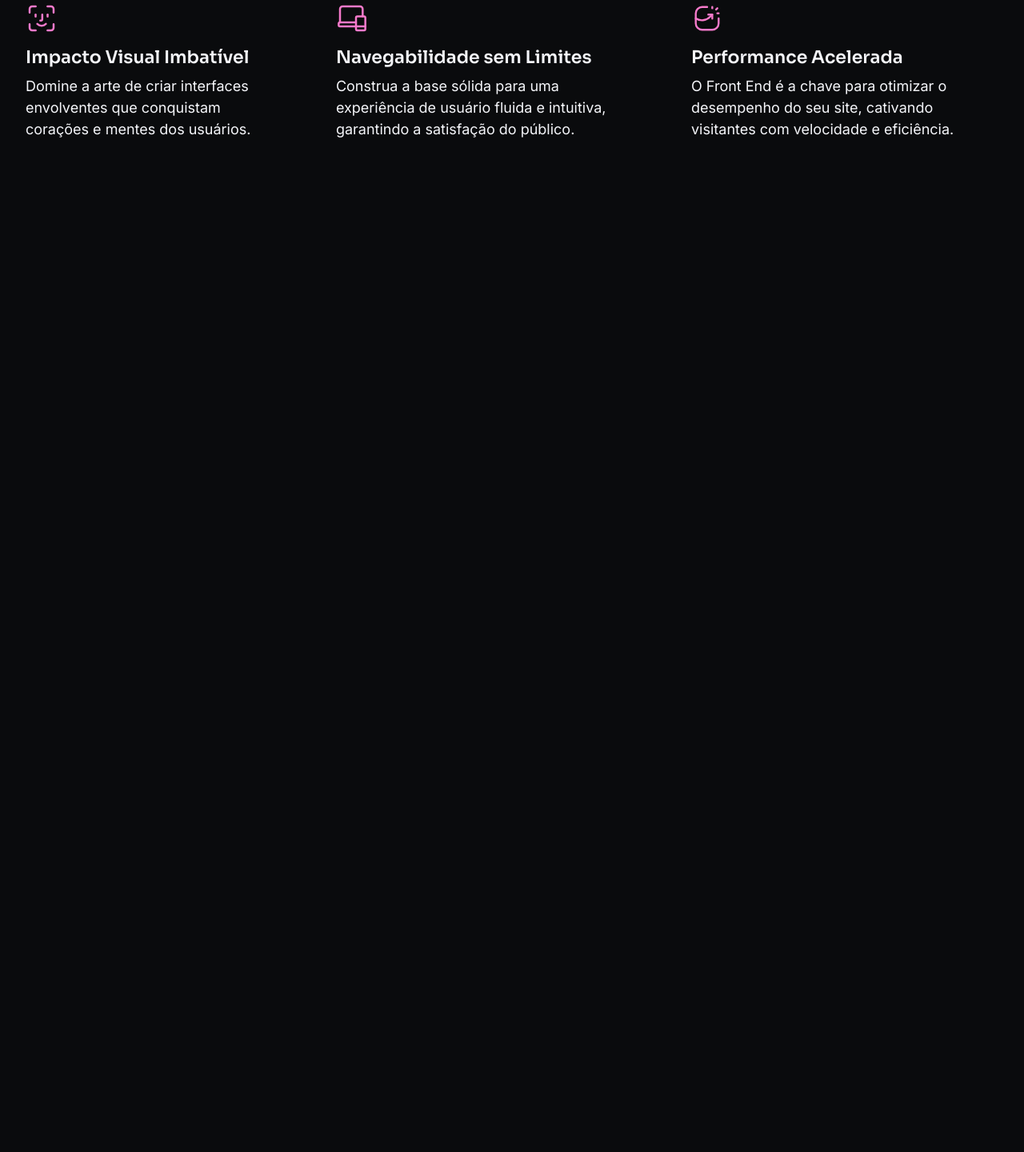
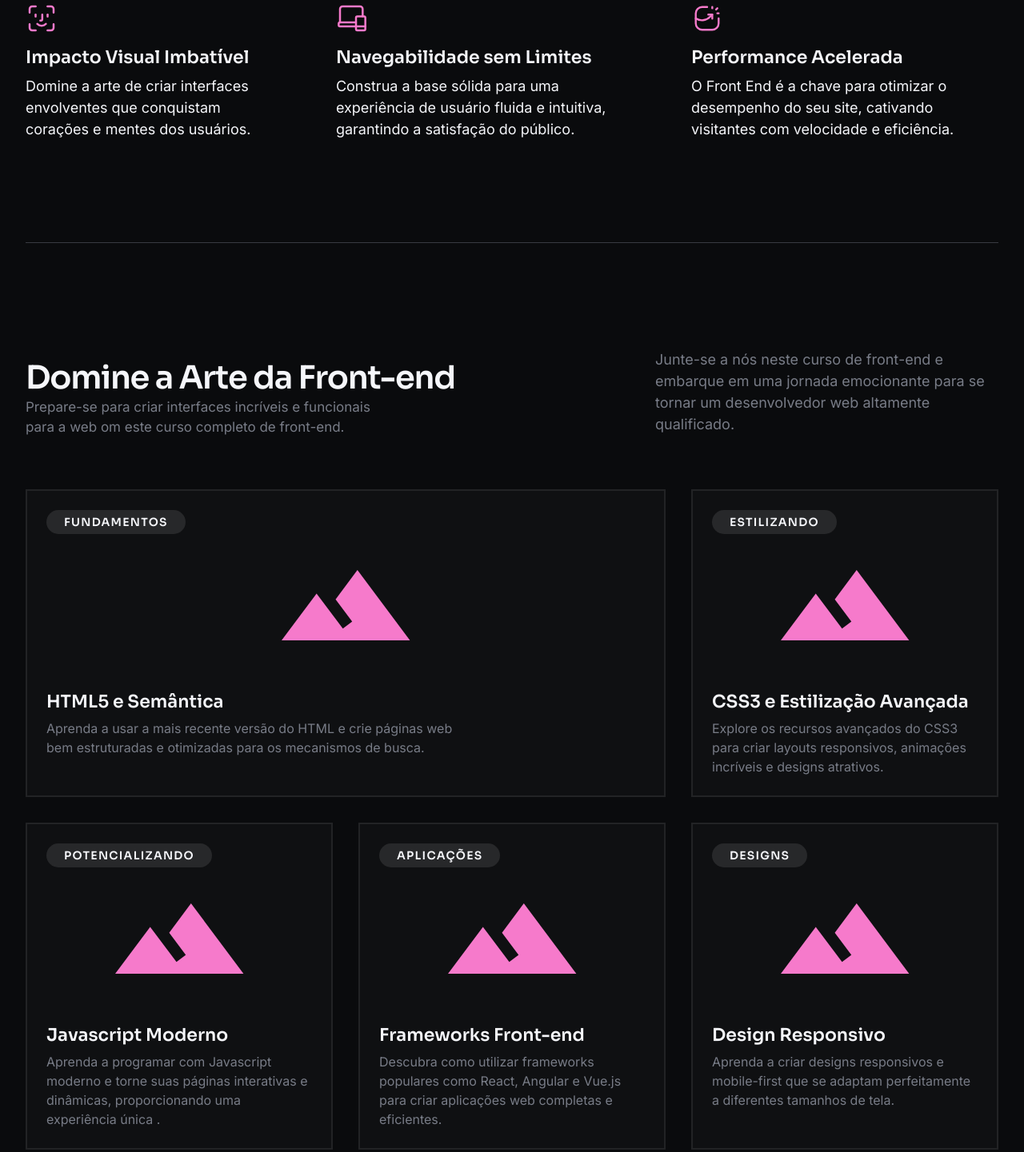
Before and after one commit to JulioPaschoal/StructBoost, a plain HTML site: page index.html in a window 1280 px wide. Shown: the part 1405-2846 px from the top of the page at 80% size. Before the commit the page ends 1708 px from the top, so only its background shows below. Drawn offline with Linux system fonts and the light colour scheme.

Commit message:
estilizando newslatter

```diff
--- a/css/main.css
+++ b/css/main.css
@@ -122,7 +122,80 @@ header nav ul li a:hover {
 .s-digital ul {
   display: flex;
   justify-content: space-between;
-  border_bottom: 1px solid var(--gray-800);
+  border-bottom: 1px solid var(--gray-800);
   padding-bottom: 12.8rem;
 
 }
+
+/* CSS DO SECTION CARDS POST */
+
+.s-art-front {
+  padding: 12.8rem 0;
+}
+
+.s-art-front .title-text {
+  display: flex;
+  align-items: center;
+  justify-content: space-between;
+  margin-bottom: 6.4rem;
+}
+
+.s-art-front .title-text P {
+  color: var(--gray-600);
+  letter-spacing: -0.54;
+}
+
+.s-art-front .title-text h3 {
+  letter-spacing: -1.2px;
+  font-weight: 600;
+}
+
+.s-art-front .title-text .left {
+  max-width: 53.9rem;
+  margin-top: 1.7rem;
+}
+
+.s-art-front .title-text .left p {
+  max-width: 45.2rem;
+  font-size: 1.7rem;
+}
+
+.s-art-front .title-text .right {
+  max-width: 42.9rem;
+}
+
+.s-art-front .all {
+  display: grid;
+  grid-template-columns: repeat(3, 1fr);
+  gap: 3.2rem;
+}
+
+.s-art-front .all .card-post:first-child {
+  grid-column: span 2;
+}
+
+/* CSS DO SECTION NEWSLATTER */
+.s-newslatter {
+  padding: 8.9rem 0;
+  background: var(--pink-10);
+}
+
+.s-newslatter .container {
+  text-align: center;
+}
+
+.s-newslatter h2 {
+  max-width: 64.6rem;
+  margin: 0 auto;
+  margin-bottom: 1.6rem;
+  font-weight: 600;
+  letter-spacing: -1.44px;
+}
+
+.s-newslatter p {
+  max-width: 68.7rem;
+  margin: 0 auto;
+  margin-bottom: 2.4rem;
+  font-weight: 400;
+  letter-spacing: -0.66px;
+}
--- a/index.html
+++ b/index.html
@@ -89,6 +89,87 @@
       </ul>
     </div>
   </section>
+  <!-- SECTION S-ART-FRONT -->
+  <section class="s-art-front">
+    <div class="container">
+      <div class="title-text">
+        <div class="left">
+          <h3>Domine a Arte da Front-end</h3>
+          <p>Prepare-se para criar interfaces incríveis e funcionais para a web om este curso completo de front-end.</p>
+        </div>
+        <div class="right">
+          <p>Junte-se a nós neste curso de front-end e embarque em uma jornada
+            emocionante para se tornar um desenvolvedor
+            web altamente qualificado.</p>
+        </div>
+      </div>
+      <div class="all">
+        <div class="card-post">
+          <span class="tag">Fundamentos</span>
+          <div class="image">
+            <img src="imgs/image-post.svg" alt="">
+          </div>
+          <div class="text">
+            <h6>HTML5 e Semântica</h6>
+            <p>Aprenda a usar a mais recente versão do HTML e crie páginas web bem
+              estruturadas e otimizadas para os mecanismos de busca.</p>
+          </div>
+        </div>
+        <div class="card-post">
+          <span class="tag">Estilizando</span>
+          <div class="image">
+            <img src="imgs/image-post.svg" alt="">
+          </div>
+          <div class="text">
+            <h6>CSS3 e Estilização Avançada</h6>
+            <p>Explore os recursos avançados do CSS3 para criar layouts responsivos, animações incríveis e designs
+              atrativos.</p>
+          </div>
+        </div>
+        <div class="card-post">
+          <span class="tag">Potencializando</span>
+          <div class="image">
+            <img src="imgs/image-post.svg" alt="">
+          </div>
+          <div class="text">
+            <h6>Javascript Moderno</h6>
+            <p>Aprenda a programar com Javascript moderno e torne suas páginas interativas e dinâmicas, proporcionando
+              uma experiência única .</p>
+          </div>
+        </div>
+        <div class="card-post">
+          <span class="tag">Aplicações</span>
+          <div class="image">
+            <img src="imgs/image-post.svg" alt="">
+          </div>
+          <div class="text">
+            <h6>Frameworks Front-end</h6>
+            <p>Descubra como utilizar frameworks populares como React, Angular e Vue.js para criar aplicações web
+              completas e eficientes.</p>
+          </div>
+        </div>
+        <div class="card-post">
+          <span class="tag">Designs</span>
+          <div class="image">
+            <img src="imgs/image-post.svg" alt="">
+          </div>
+          <div class="text">
+            <h6>Design Responsivo</h6>
+            <p>Aprenda a criar designs responsivos e mobile-first que se adaptam perfeitamente a diferentes tamanhos de
+              tela.</p>
+          </div>
+        </div>
+      </div>
+  </section>
+  <!-- SECTION NEWSLETTER -->
+  <section class="s-newslatter">
+    <div class="container">
+      <h2>Front-end descomplicado e direto ao ponto!</h2>
+      <p>Aprenda a desenvolver interfaces modernas e de alta qualidade com quem está na área atuando com projetos
+        altamente renomados.</p>
+      <button class="btn-primary white lg">Fazer parte de lista de espera</button>
+    </div>
+  </section>
 </body>
 
 </html>
```
Also changed, not shown: components.html (+2 -11 lines).
